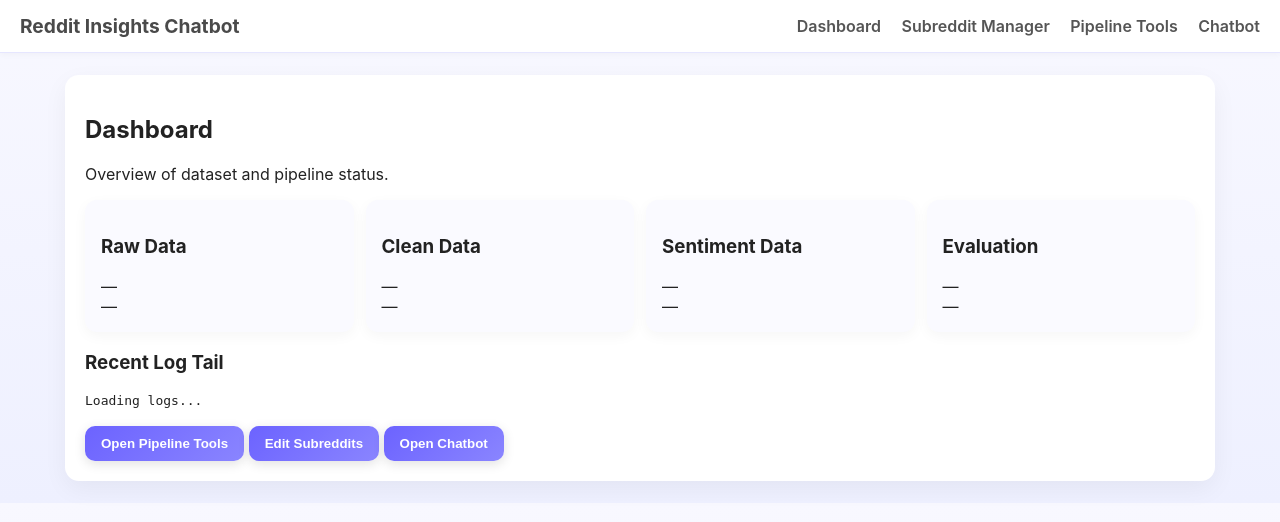
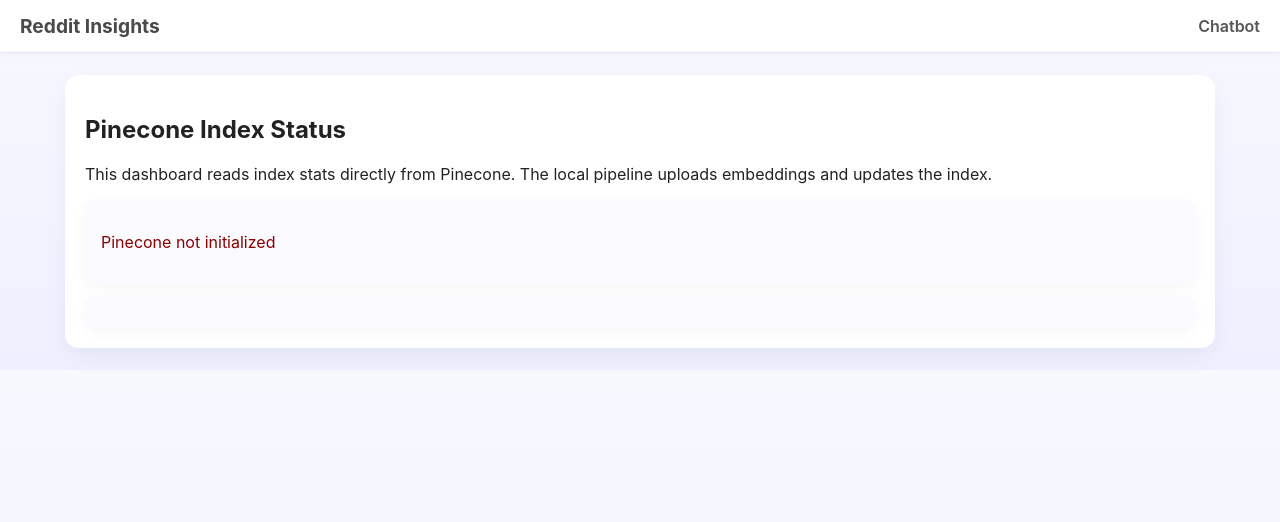
Before and after one commit to jonishk/reddit-insights-app, a Flask app: page / in a window 1280 px wide. Shown: the top 522 px of the page. Run offline with Flask 3, Linux system fonts and the light colour scheme.

Commit message:
Update dashboard.html

```diff
--- a/templates/dashboard.html
+++ b/templates/dashboard.html
@@ -1,60 +1,55 @@
-<!-- templates/dashboard.html -->
-{% extends "base.html" %}
-{% block content %}
-  <section class="panel">
-    <h1>Dashboard</h1>
-    <p class="muted">Overview of dataset and pipeline status.</p>
-
-    <div class="grid">
-      <div class="card">
-        <h3>Raw Data</h3>
-        <div id="raw-count">—</div>
-        <div id="raw-mod">—</div>
-      </div>
-      <div class="card">
-        <h3>Clean Data</h3>
-        <div id="clean-count">—</div>
-        <div id="clean-mod">—</div>
-      </div>
-      <div class="card">
-        <h3>Sentiment Data</h3>
-        <div id="sent-count">—</div>
-        <div id="sent-mod">—</div>
-      </div>
-      <div class="card">
-        <h3>Evaluation</h3>
-        <div id="eval-count">—</div>
-        <div id="eval-mod">—</div>
+<!-- render_app/templates/dashboard.html -->
+<!doctype html>
+<html>
+<head>
+  <meta charset="utf-8" />
+  <title>Reddit Insights — Dashboard</title>
+  <link rel="stylesheet" href="/static/style.css" />
+</head>
+<body>
+  <div class="topnav">
+    <div class="brand">Reddit Insights</div>
+    <div class="navlinks">
+      <a href="/chat">Chatbot</a>
     </div>
   </div>
 
-    <h3>Recent Log Tail</h3>
-    <pre id="log-tail" class="logbox">Loading logs...</pre>
+  <main class="main-container">
+    <section class="panel">
+      <h2>Pinecone Index Status</h2>
+      <p class="muted">This dashboard reads index stats directly from Pinecone. The local pipeline uploads embeddings and updates the index.</p>
 
-    <div style="margin-top:18px;">
-      <button onclick="location.href='/pipeline'">Open Pipeline Tools</button>
-      <button onclick="location.href='/subreddits'">Edit Subreddits</button>
-      <button onclick="location.href='/chat'">Open Chatbot</button>
+      <div id="stats" class="card">
+        <p>Loading index statistics...</p>
       </div>
+
+      <div id="raw" class="card" style="margin-top:12px;"></div>
     </section>
-{% endblock %}
+  </main>
 
-{% block scripts %}
   <script>
-  async function loadDashboard() {
-    const res = await fetch("/api/dashboard");
-    if (!res.ok) return;
-    const j = await res.json();
-    document.getElementById("raw-count").innerText = j.raw_rows;
-    document.getElementById("raw-mod").innerText = j.raw_exists ? ("Updated: " + (j.raw_rows ? "" : "")) : "No file";
-    document.getElementById("clean-count").innerText = j.clean_rows;
-    document.getElementById("sent-count").innerText = j.sent_rows;
-    document.getElementById("eval-count").innerText = j.eval_rows;
-
-    const tail = j.last_log_tail || [];
-    document.getElementById("log-tail").innerText = tail.join("");
+    async function loadStats(){
+      const r = await fetch('/api/pinecone_stats');
+      const j = await r.json();
+      const c = document.getElementById('stats');
+      if (j.error) {
+        c.innerHTML = `<p style="color:darkred">${j.error}</p>`;
+        return;
       }
-
-  window.addEventListener("load", loadDashboard);
+      if (!j.index_exists) {
+        c.innerHTML = `<p>Index not found. Local pipeline must create & upload embeddings.</p>`;
+        return;
+      }
+      c.innerHTML = `
+        <p><strong>Total vectors:</strong> ${j.total_vectors ?? 'unknown'}</p>
+        <p><strong>Dimension:</strong> ${j.dimension}</p>
+        <p><strong>Metric:</strong> ${j.metric}</p>
+        <p><strong>Namespaces:</strong> ${j.namespaces.join(', ') || 'default'}</p>
+      `;
+      const raw = document.getElementById('raw');
+      raw.innerHTML = `<pre style="white-space:pre-wrap; max-height:200px; overflow:auto;">${JSON.stringify(j.raw_stats, null, 2)}</pre>`;
+    }
+    loadStats();
   </script>
-{% endblock %}
+</body>
+</html>
```
Lines whose indentation alone changed are shown as unchanged.
